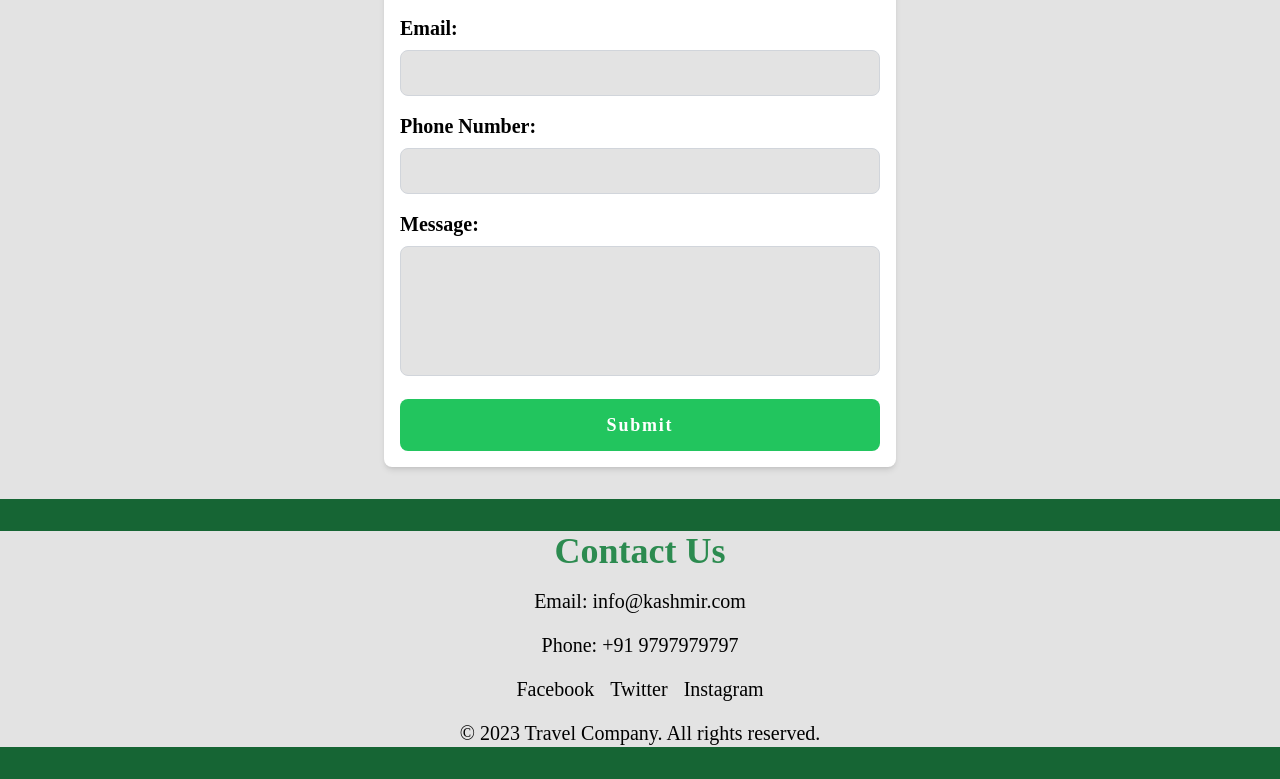
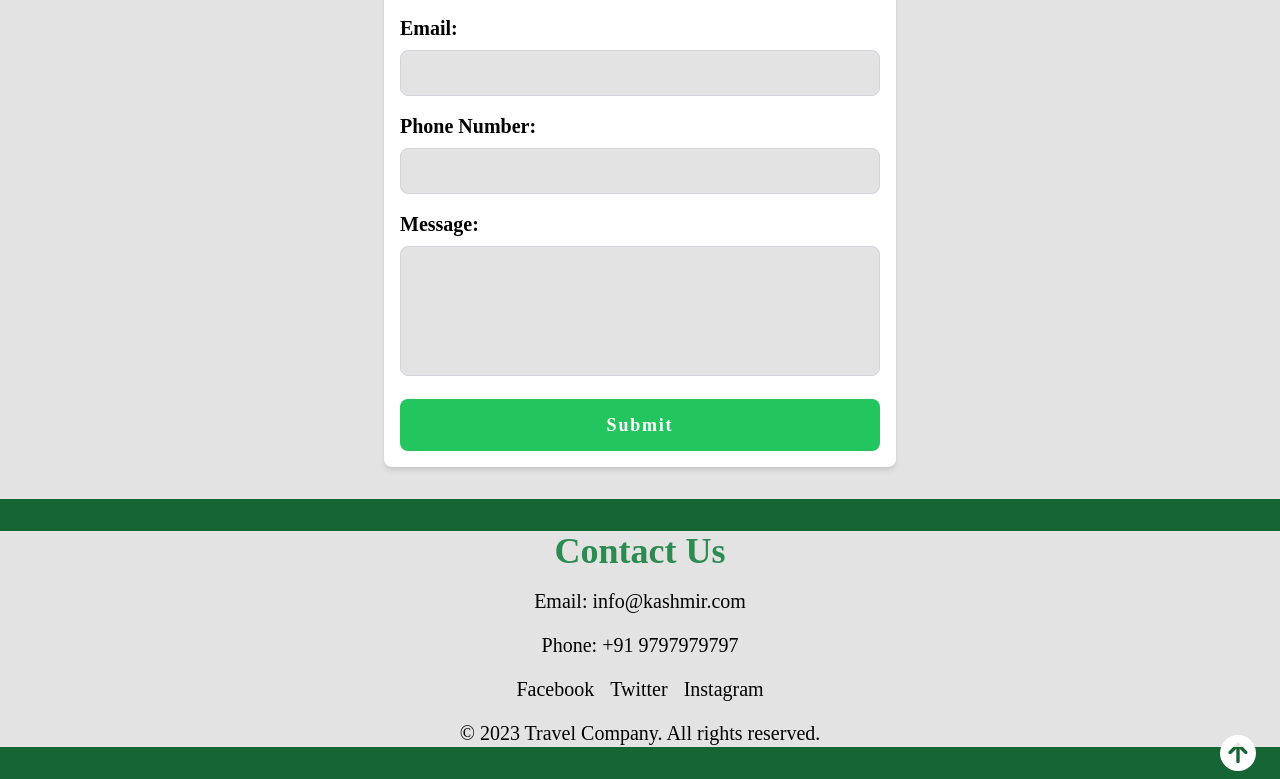
Before and after one commit to Basit-Bashir/Kashmir-tour, a React (Create React App) app: page / in a window 1280 px wide. Shown: the part 3490-4269 px from the top of the page. Built offline with nearby package versions, Linux system fonts and the light colour scheme.

Commit message:
updated footer

```diff
--- a/src/components/Footer/Footer.js
+++ b/src/components/Footer/Footer.js
@@ -1,9 +1,15 @@
 import React from "react";
+import { FontAwesomeIcon } from "@fortawesome/react-fontawesome";
+import { faArrowCircleUp } from "@fortawesome/free-solid-svg-icons";
 import { motion } from "framer-motion";
+import { animateScroll as scroll } from "react-scroll";
 
 const Footer = () => {
+  const scrollToTop = () => {
+    scroll.scrollToTop();
+  };
   return (
-    <footer className="mt-8 bg-green-800 py-8">
+    <footer className="mt-8 bg-green-800 py-8 relative">
       <div className="container mx-auto text-center text-xl">
         <motion.p
           initial={{ opacity: 0, y: 30 }}
@@ -63,6 +69,11 @@ const Footer = () => {
           &copy; 2023 Travel Company. All rights reserved.
         </motion.p>
       </div>
+      <FontAwesomeIcon
+        icon={faArrowCircleUp}
+        onClick={scrollToTop}
+        className="bg-transparent text-white absolute md:right-6 right-2 bottom-2 text-4xl cursor-pointer"
+      />
     </footer>
   );
 };
```
